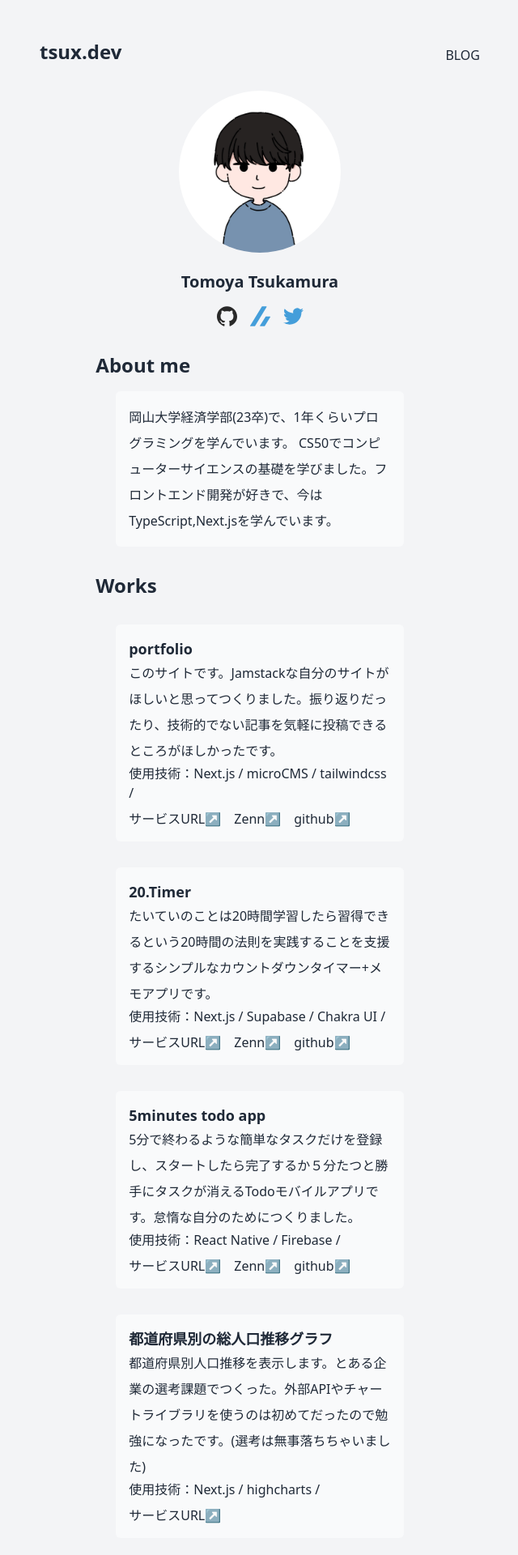
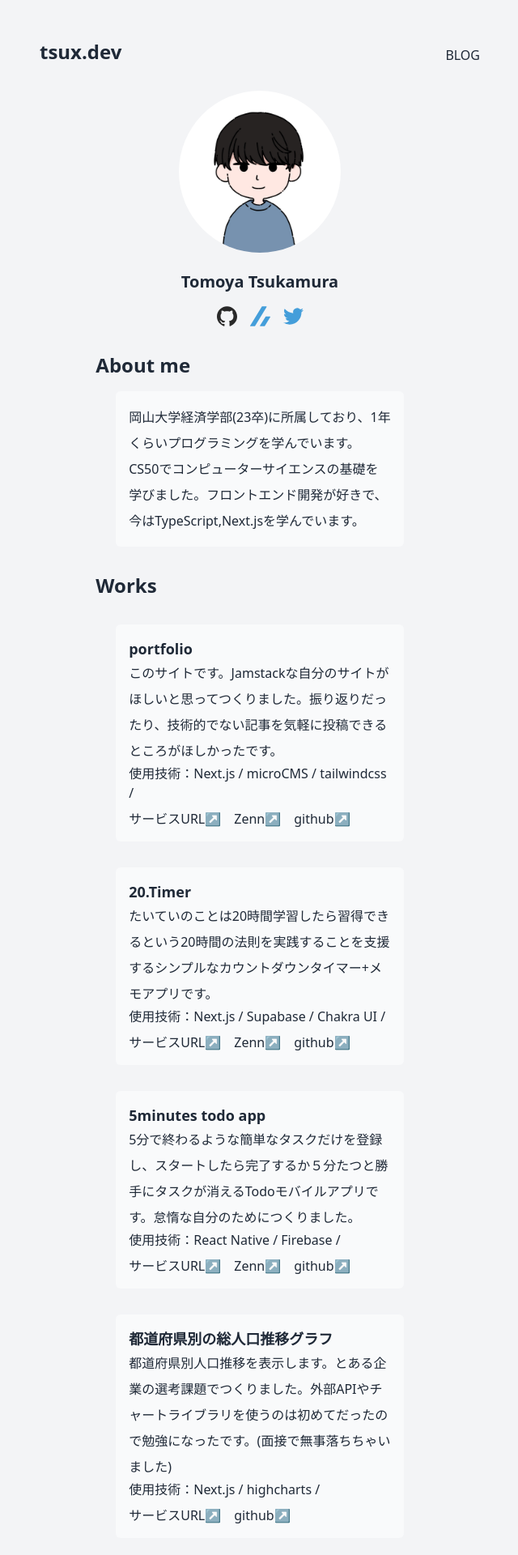
Before and after one commit to tsux-ssbu/jamstack-blog, a Next.js app: page / in a window 1280 px wide. Shown: the top 1920 px of the page at 81% size, without its empty margins (319-959 px from the left). Built offline with nearby package versions, Linux system fonts and the light colour scheme.

Commit message:
📝 文修正

```diff
--- a/src/components/About/index.jsx
+++ b/src/components/About/index.jsx
@@ -4,7 +4,7 @@ export const About = () => {
       <h1 className="self-start ml-0 md:ml-16">About me</h1>
       <div className="p-4 mt-4 w-11/12 bg-gray-50 rounded-md md:w-8/12">
         <p>
-          岡山大学経済学部(23卒)で、1年くらいプログラミングを学んでいます。
+          岡山大学経済学部(23卒)に所属しており、1年くらいプログラミングを学んでいます。
           CS50でコンピューターサイエンスの基礎を学びました。フロントエンド開発が好きで、今はTypeScript,Next.jsを学んでいます。
         </p>
       </div>
--- a/src/components/Works/index.jsx
+++ b/src/components/Works/index.jsx
@@ -31,10 +31,10 @@ const PRODUCT_ITEMS = [
   {
     title: "都道府県別の総人口推移グラフ",
     discription:
-      "都道府県別人口推移を表示します。とある企業の選考課題でつくった。外部APIやチャートライブラリを使うのは初めてだったので勉強になったです。(選考は無事落ちちゃいました)",
+      "都道府県別人口推移を表示します。とある企業の選考課題でつくりました。外部APIやチャートライブラリを使うのは初めてだったので勉強になったです。(面接で無事落ちちゃいました)",
     url: "https://population-transition-chart-tsux.vercel.app/",
     zenn: undefined,
-    github: undefined,
+    github: "https://github.com/tsux-ssbu/yumemi-task",
     lang: ["Next.js", "highcharts"],
   },
 ];
```
